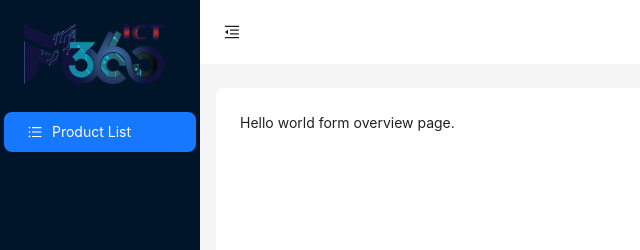
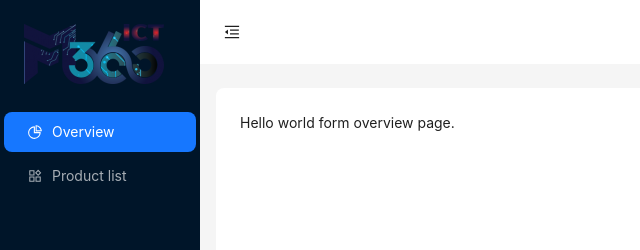
Before and after one commit to DeveloperDolon/m360it-jobtask, a React (Vite) app: page / in a window 1280 px wide. Shown: the top 250 px of the page, without its empty margins (0-640 px from the left). Built offline with nearby package versions, Linux system fonts and the light colour scheme; no server answers.

Commit message:
dashboar sidebar and route problem solved

```diff
--- a/src/layouts/MainLayout.tsx
+++ b/src/layouts/MainLayout.tsx
@@ -1,15 +1,12 @@
-import React, { useState } from "react";
+import { useState } from "react";
 import {
   MenuFoldOutlined,
   MenuUnfoldOutlined,
-  UploadOutlined,
-  UserOutlined,
-  VideoCameraOutlined,
 } from "@ant-design/icons";
 import { Button, Layout, Menu, theme } from "antd";
 import { Outlet } from "react-router";
 import logo from "../assets/logo.png";
-import productRoutes from "../routes/product.routes";
+import { dashboardRoutes } from "../routes/product.routes";
 
 const { Header, Sider, Content } = Layout;
 
@@ -28,16 +25,7 @@ const MainLayout = () => {
           theme="dark"
           mode="inline"
           defaultSelectedKeys={["1"]}
-          items={productRoutes.map((route) => ({
-            key: route.key,
-            icon: React.createElement(route.icon),
-            label: route.label,
-            children: route.children?.map((child) => ({
-              key: child.key,
-              label: child.label,
-              icon: React.createElement(child.icon),
-            })),
-          }))}
+          items={dashboardRoutes}
         />
       </Sider>
       <Layout>
--- a/src/routes/MainRoute.tsx
+++ b/src/routes/MainRoute.tsx
@@ -1,19 +1,15 @@
 import { createBrowserRouter } from "react-router";
 import MainLayout from "../layouts/MainLayout";
-import Overview from "../pages/overview/Overview";
+import { dashboardRoutes } from "./product.routes";
 import routeExtract from "../utils/routeExtract";
-import productRoutes from "./product.routes";
+
 
 const MainRoute = createBrowserRouter([
   {
     path: "/",
     element: <MainLayout />,
     children: [
-      {
-        path: "/",
-        element: <Overview />,
-      },
-      ...routeExtract(productRoutes),
+      ...routeExtract(dashboardRoutes),
     ],
   },
 ]);
--- a/src/routes/product.routes.ts
+++ b/src/routes/product.routes.ts
@@ -1,17 +1,26 @@
+import React from "react";
+import {
+  PieChartOutlined,
+  ProductOutlined,
+} from "@ant-design/icons";
+import { NavLink } from "react-router";
+import Overview from "../pages/overview/Overview";
+import ProductList from "../pages/product/ProductList";
+import { DashboardRoute } from "../types";
 
-import {UnorderedListOutlined} from "@ant-design/icons";
-import React from "react";
-import ProductList from "../pages/product/ProductList";
-import { TDashboardRoute } from "../types";
-
-const productRoutes: TDashboardRoute[] = [
-    {
-        path: "/products",
-        label: "Product List",
-        icon: UnorderedListOutlined,
-        element: React.createElement(ProductList),
-        key: 1
-    }
-]
-
-export default productRoutes;
+export const dashboardRoutes: DashboardRoute[] = [
+  {
+    path: "/",
+    key: "1",
+    label: React.createElement(NavLink, { to: "/" }, "Overview"),
+    icon: React.createElement(PieChartOutlined),
+    element: React.createElement(Overview),
+  },
+  {
+    path: "/product-list",
+    key: "2",
+    label: React.createElement(NavLink, { to: "/product-list" }, "Product list"),
+    icon: React.createElement(ProductOutlined),
+    element: React.createElement(ProductList),
+  },
+];
--- a/src/utils/routeExtract.ts
+++ b/src/utils/routeExtract.ts
@@ -1,6 +1,6 @@
-import { TDashboardRoute } from "../types";
+import { DashboardRoute } from "../types";
 
-const routeExtract = (routeList: TDashboardRoute[]) => {
+const routeExtract = (routeList: DashboardRoute[]) => {
   return routeList?.map((route) => {
     return {
       path: route?.path,
```
Also changed, not shown: src/types/index.ts (+8 -8 lines).
